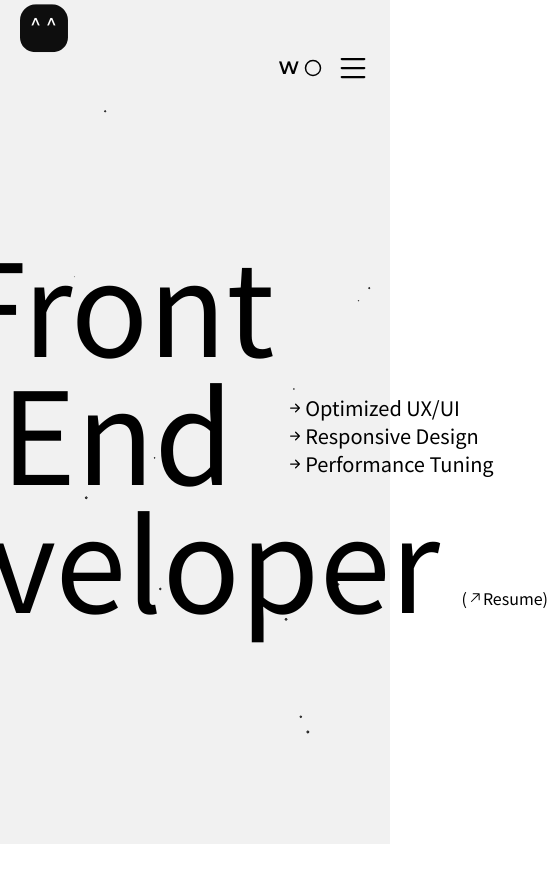
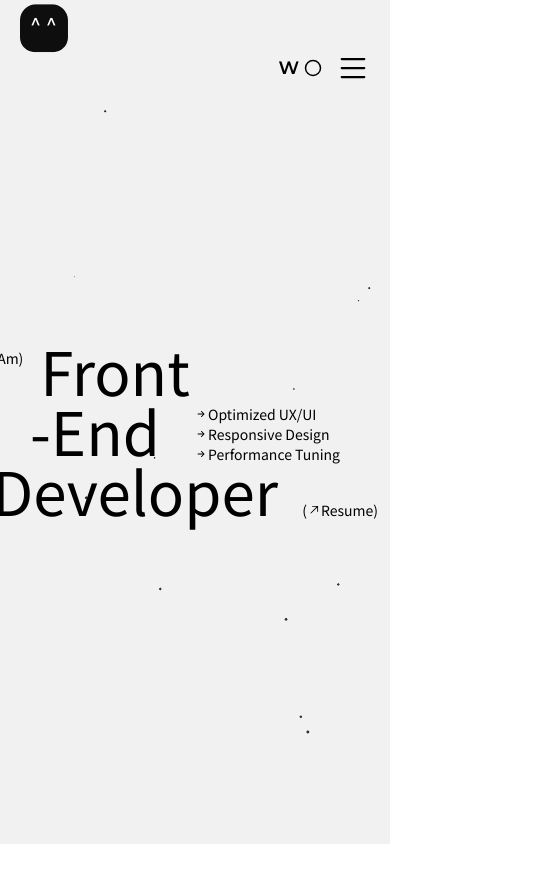
Before and after one commit to jhchoi1182/portfolio, a React (Vite) app: page /portfolio/about in a window 390 px wide. Shown: the top 882 px of the page, 548 px wide, since content can reach past the window. Built offline with nearby package versions, Linux system fonts and the light colour scheme; a web font is replaced by a local one.

Commit message:
[FEAT] Banner 반응형 작업

```diff
--- a/src/components/mainBanner/elements/Developer.tsx
+++ b/src/components/mainBanner/elements/Developer.tsx
@@ -4,12 +4,14 @@ import { GoArrowUpRight } from "react-icons/go";
 function Developer() {
   return (
     <div className="relative flex z-20">
-      <div className="text-9xl slideToLeftAfter3000ms">Developer</div>
+      <div className="text-6xl slideToLeftAfter3000ms lg:text-9xl md:text-8xl">
+        Developer
+      </div>
       <a
         href="https://whispering-keyboard-d37.notion.site/34e7062a268b40b49296376979618c6b?pvs=4"
         rel="noopener noreferrer"
         target="_blank"
-        className="absolute top-24 -right-12 flex items-center revealTextAfter3250ms"
+        className="absolute top-[40px] -right-10 flex text-sm items-center revealTextAfter3250ms lg:top-24 md:top-[70px] md:-right-12 md:text-base"
       >
         (<GoArrowUpRight />
         Resume)
--- a/src/components/mainBanner/elements/End.tsx
+++ b/src/components/mainBanner/elements/End.tsx
@@ -3,9 +3,11 @@ import { BsArrowRightShort } from "react-icons/bs";
 
 function End() {
   return (
-    <div className="relative flex text-xl z-20">
-      <div className="text-9xl slideToLeftAfter2750ms">-End</div>
-      <div className="absolute top-7 -right-40 flex flex-col justify-center">
+    <div className="relative flex z-20 ">
+      <div className="text-6xl slideToLeftAfter2750ms lg:text-9xl md:text-8xl">
+        -End
+      </div>
+      <div className="absolute top-1 -right-20 flex flex-col justify-center text-sm lg:text-xl lg:top-7 lg:-right-40 md:text-lg md:top-3 md:-right-32">
         <div className="flex items-center revealTextAfter3000ms">
           <BsArrowRightShort />
           <span>Optimized UX/UI</span>
--- a/src/components/mainBanner/elements/Front.tsx
+++ b/src/components/mainBanner/elements/Front.tsx
@@ -3,10 +3,12 @@ import "../css/animation.css";
 function Front() {
   return (
     <div className="relative z-20">
-      <span className="absolute top-5 -left-40 text-xl revealTextAfter2750ms">
+      <span className="absolute top-2 -left-[135px] text-sm revealTextAfter2750ms lg:text-xl lg:top-5 lg:-left-40 md:text-lg md:top-3 md:-left-[150px]">
         (I Am)
       </span>
-      <div className="text-9xl slideToLeftAfter2500ms">Front</div>
+      <div className="text-6xl slideToLeftAfter2500ms lg:text-9xl md:text-8xl">
+        Front
+      </div>
     </div>
   );
 }
```
